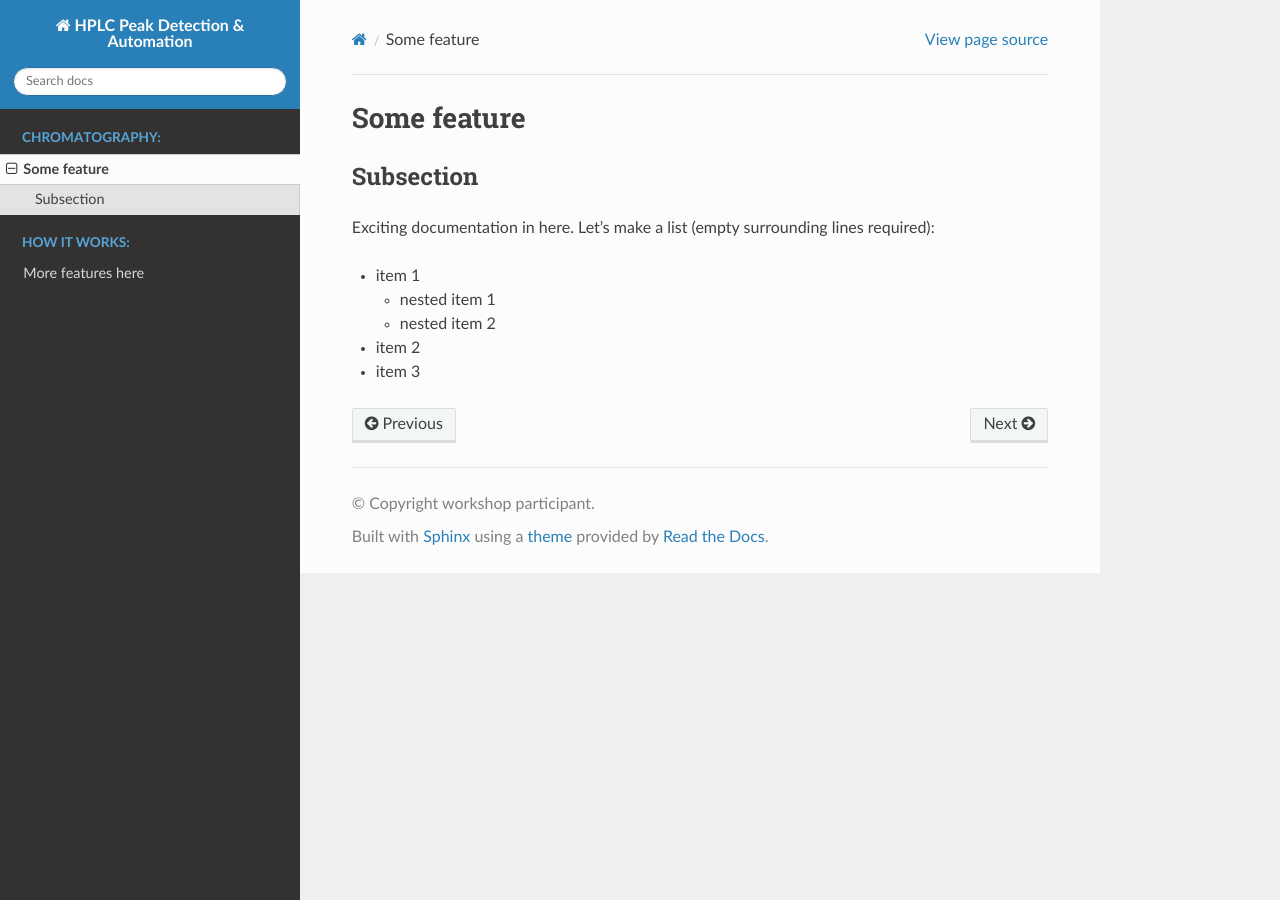
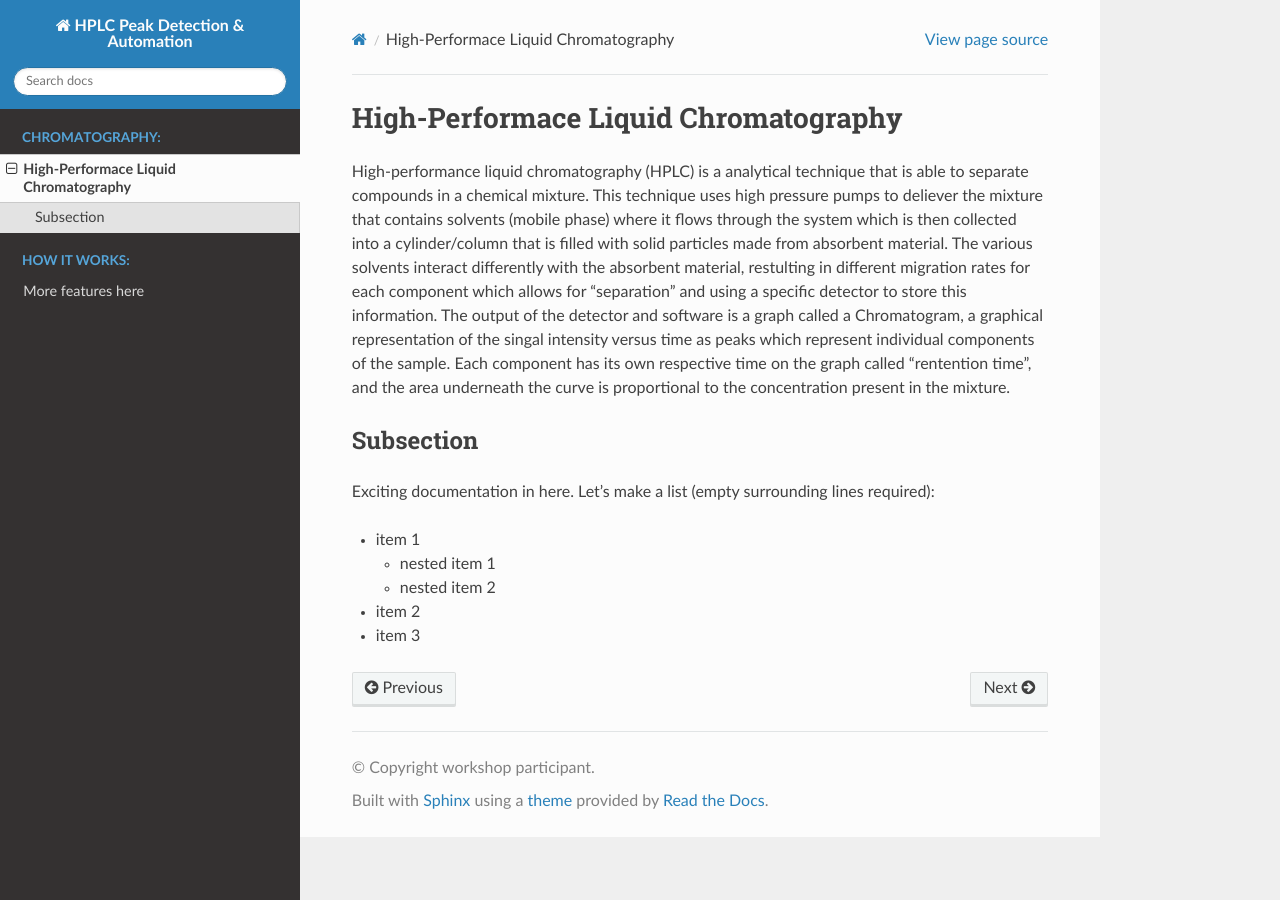
Before and after one commit to pcichowicz/HPLC, a Sphinx documentation site: the page built from doc/some-feature.md, in a window 1280 px wide. Built offline with Sphinx 7.4.7 and the Read the Docs theme 3.1.0, drawn with Linux system fonts in a browser that asks for light colours.

Commit message:
Update some-feature.md

```diff
--- a/doc/some-feature.md
+++ b/doc/some-feature.md
@@ -1,4 +1,9 @@
-# Some feature
+# High-Performace Liquid Chromatography
+
+High-performance liquid chromatography (HPLC) is a analytical technique that is able to separate compounds in a chemical mixture. This technique uses high pressure pumps to deliever the mixture that contains solvents (mobile phase) where it flows through the system which is then collected into a cylinder/column that is filled with solid particles made from absorbent
+material. The various solvents interact differently with the absorbent material, restulting in different migration rates for each component which allows for "separation" and using a specific detector to store this information. The output of the detector and software is a graph called a Chromatogram, a graphical representation of the singal intensity versus time as peaks which represent
+individual components of the sample. Each component has its own respective time on the graph called "rentention time", and the area underneath the curve is proportional to the concentration present in the mixture.
+
 
 ## Subsection
 
```
